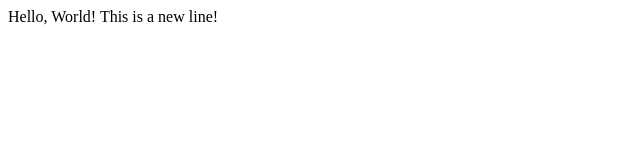
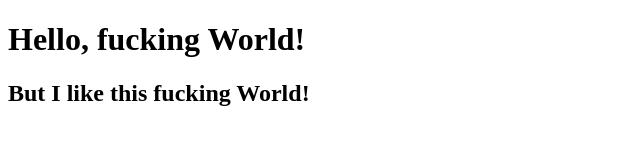
Before and after one commit to frostenko/lecture1, a plain HTML site: page index.html in a window 1280 px wide. Shown: the whole page, without its empty margins (0-640 px from the left). Drawn offline with Linux system fonts and the light colour scheme.

Commit message:
I like world

```diff
--- a/index.html
+++ b/index.html
@@ -8,8 +8,9 @@
 
     <body>
 
-        Hello, World!
-        This is a new line!
+        <h1>Hello, fucking World!</h1>
+        <h2>But I like this fucking World!</h2>
+
 
     </body>
 
```
